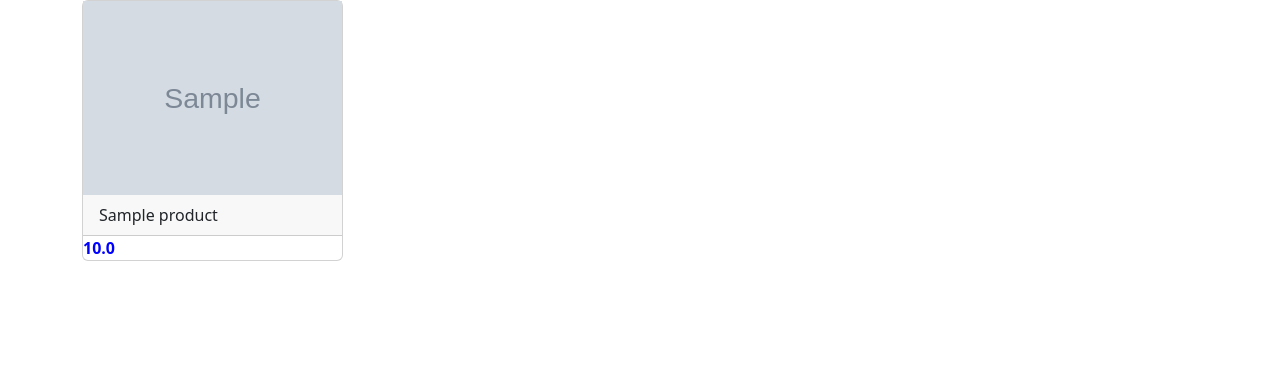
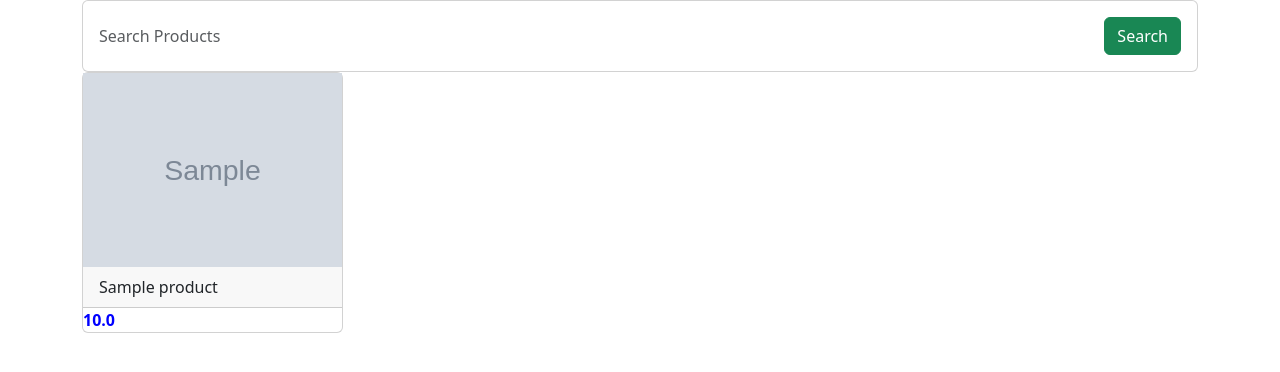
Before and after one commit to Georgiee98/Ecom-django-only, a Django app: page /shop/ in a window 1280 px wide. Shown: the top 372 px of the page. Run offline with Django 4.2, Linux system fonts and the light colour scheme; tables that the repository leaves empty hold one stand-in row (values such as "Sample post"); grey boxes marked "Sample" are stand-in pictures.

Commit message:
html search steps

```diff
--- a/shop/templates/shop/index.html
+++ b/shop/templates/shop/index.html
@@ -12,20 +12,42 @@
       crossorigin="anonymous"
     />
     <!-- <link rel="stylesheet" href="/shop/static/shop/style.css"> -->
-    <link rel="stylesheet" href="{% static 'shop/style.css' %}">
+    <link rel="stylesheet" href="{% static 'shop/style.css' %}" />
 
     <title>E-Commerce Shop</title>
   </head>
   <body>
     <div class="container">
       <div class="row">
+        <div class="col-md-12">
+          <div class="card card-sm">
+            <div class="card-body row no-gytters g-0 align-item-center">
+              <div class="col">
+                <form method="GET">
+                <input
+                  type="search"
+                  name="item_name"
+                  placeholder="Search Products"
+                  class="form-control form-control-plaintext"
+                />
+                </form>
+              </div>
+              <div class="col-auto">
+                <button class="btn btn-success" type="submit">Search</button>
+              </div>
+            </div>
+          </div>
+        </div>
+      </div>
+    </div>
+
+    <div class="container">
+      <div class="row">
         {% for product in product_objects %}
         <div class="col-md-3">
           <div class="card">
-            <img src="{{product.image}}" alt="{{product.image}}">
-            <div class="card-header">
-              {{ product.title }}
-            </div>
+            <img src="{{product.image}}" alt="{{product.image}}" />
+            <div class="card-header">{{ product.title }}</div>
             <div class="card-text">{{ product.price }}</div>
           </div>
         </div>
```
